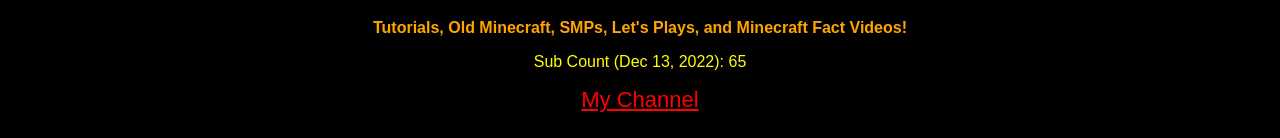
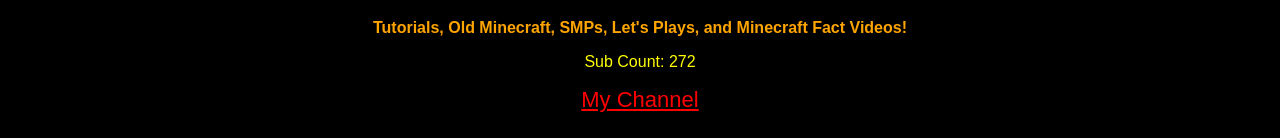
Before and after one commit to NetherRainPl/netherrainpl.github.io, a plain HTML site: page youtube.html in a window 1280 px wide. Shown: the part 209-347 px from the top of the page. Drawn offline with Linux system fonts and the light colour scheme.

Commit message:
Update youtube.html

```diff
--- a/youtube.html
+++ b/youtube.html
@@ -28,7 +28,7 @@
     <center>
     <h1>My YouTube Channel</h1>
     <p><b>Tutorials, Old Minecraft, SMPs, Let's Plays, and Minecraft Fact Videos!</b></p>
-    <p class="special">Sub Count (Dec 13, 2022): 65</p>
+    <p class="special">Sub Count: 272</p>
     <a href="https://youtube.com/@netherrain23" class="navlink">My Channel</a>
       <h1>Latest Video</h1>
       <iframe width="560" height="315" src="https://www.youtube.com/embed/G1HYj0OY0x4" title="YouTube video player" frameborder="0" allow="accelerometer; autoplay; clipboard-write; encrypted-media; gyroscope; picture-in-picture" allowfullscreen></iframe>
```
